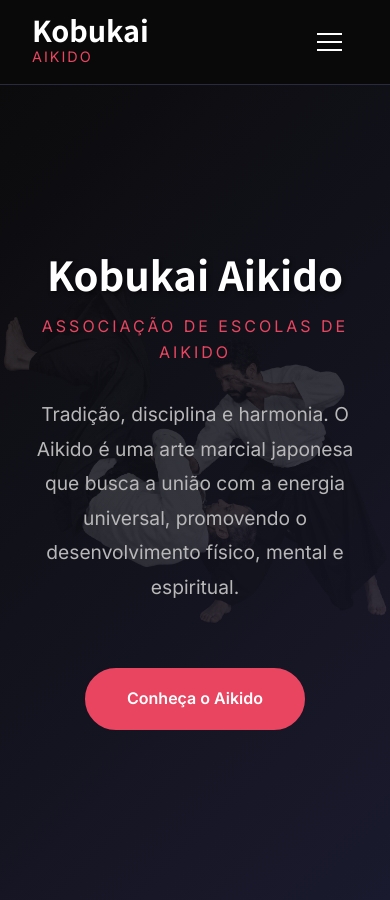
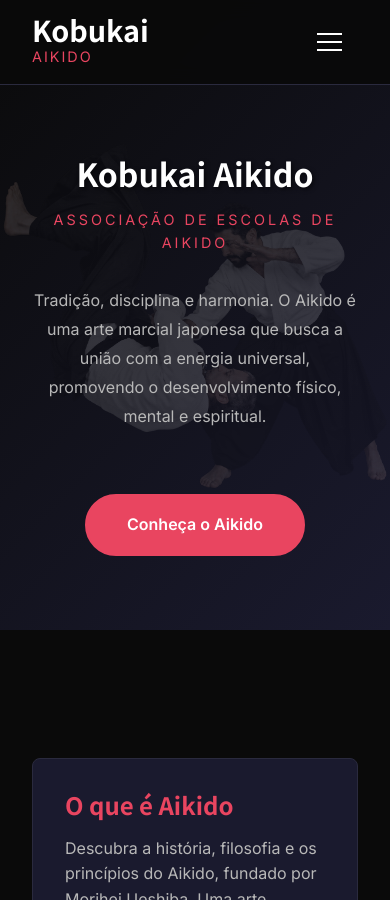
Before and after one commit to paulodiovani/kobukai-aikido, a Jekyll site: the page built from index.html, in a window 390 px wide and 900 px high. Built offline with Jekyll 4.4.1, drawn with Linux system fonts in a browser that asks for light colours.

Commit message:
Fix mobile layout: reduce hero sizes and fix menu width

```diff
--- a/assets/css/style.css
+++ b/assets/css/style.css
@@ -816,6 +816,10 @@ img {
     bottom: -8px;
   }
 
+  .main-nav {
+    position: static;
+  }
+
   .nav-list {
     position: absolute;
     top: 100%;
@@ -836,28 +840,49 @@ img {
     opacity: 1;
   }
 
+  .hero {
+    min-height: 70vh;
+  }
+
   .hero-title {
-    font-size: 2.5rem;
+    font-size: 2rem;
   }
 
   .hero-subtitle {
+    font-size: 0.9rem;
+  }
+
+  .hero-description {
     font-size: 1rem;
   }
 
+  .hero-image {
+    width: 90%;
+  }
+
+  .page-hero {
+    padding: calc(var(--spacing-lg) + 60px) 0 var(--spacing-lg);
+    min-height: auto;
+  }
+
+  .page-hero::after {
+    background-size: auto 120%;
+  }
+
+  .page-hero-title {
+    font-size: 2rem;
+  }
+
   .page-title {
-    font-size: 2.5rem;
+    font-size: 2rem;
   }
 
   h1 {
-    font-size: 2rem;
+    font-size: 1.8rem;
   }
 
   h2 {
-    font-size: 1.8rem;
-  }
-
-  .hero-image {
-    width: 80%;
+    font-size: 1.5rem;
   }
 
   .gallery-grid {
```
